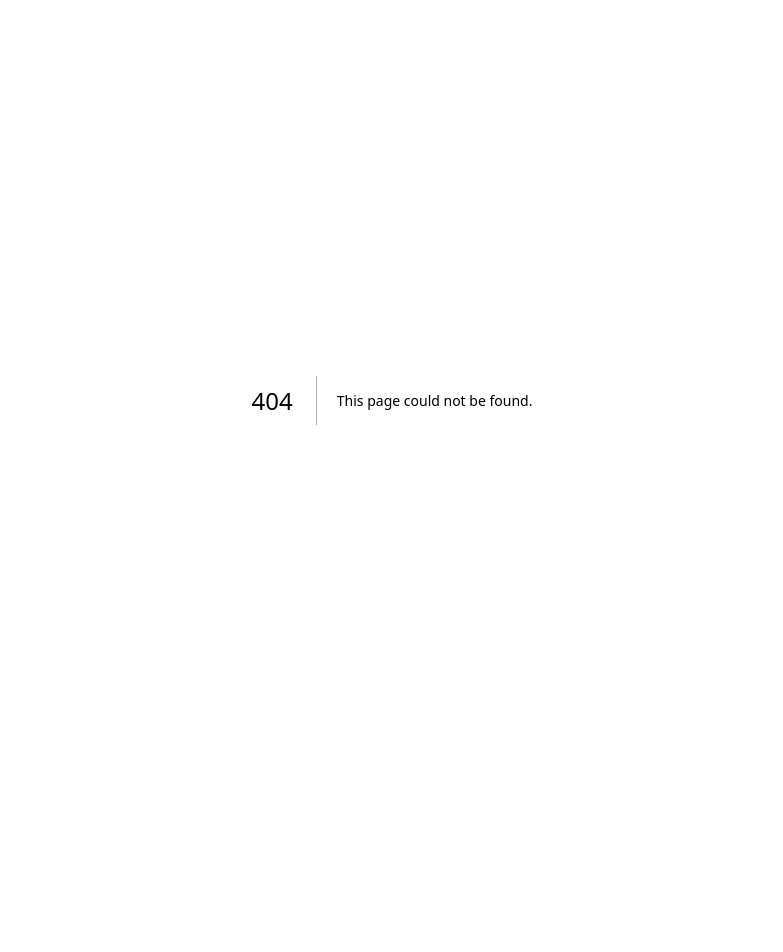
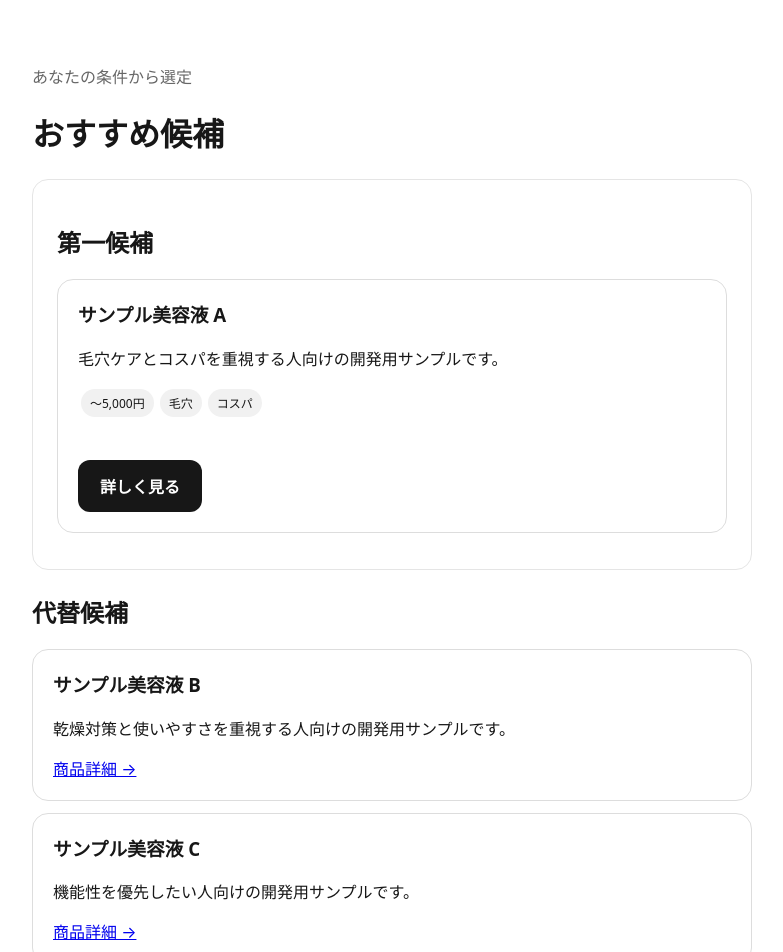
Before and after one commit to zmgt362-beep/biyoselect, a Next.js app: page /result in a window 1280 px wide. Before the commit this address had no page. Shown: the top 952 px of the page, without its empty margins (248-1031 px from the left). Before the commit the page ends 800 px from the top, so only its background shows below. Built offline with nearby package versions, Linux system fonts and the light colour scheme.

Commit message:
feat: add recommendation result page

```diff
--- /dev/null
+++ b/app/result/page.tsx
@@ -0,0 +1,9 @@
+'use client';
+import Link from 'next/link';
+
+const products=[
+ {id:'sample-a',name:'サンプル美容液 A',price:'〜5,000円',tags:['毛穴','コスパ'],reason:'毛穴ケアとコスパを重視する人向けの開発用サンプルです。'},
+ {id:'sample-b',name:'サンプル美容液 B',price:'5,000〜10,000円',tags:['乾燥','使いやすさ'],reason:'乾燥対策と使いやすさを重視する人向けの開発用サンプルです。'},
+ {id:'sample-c',name:'サンプル美容液 C',price:'〜2,000円',tags:['シミ・くすみ','効果・機能'],reason:'機能性を優先したい人向けの開発用サンプルです。'}
+];
+export default function Result(){return <main className="container result"><p className="muted">あなたの条件から選定</p><h1>おすすめ候補</h1><section className="card"><h2>第一候補</h2><div className="product"><h3>{products[0].name}</h3><p>{products[0].reason}</p><p><span className="tag">{products[0].price}</span>{products[0].tags.map(t=><span className="tag" key={t}>{t}</span>)}</p><Link className="cta" href={`/product/${products[0].id}`}>詳しく見る</Link></div></section><h2>代替候補</h2>{products.slice(1).map(p=><div className="product" key={p.id}><h3>{p.name}</h3><p>{p.reason}</p><Link href={`/product/${p.id}`}>商品詳細 →</Link></div>)}</main>}
```
